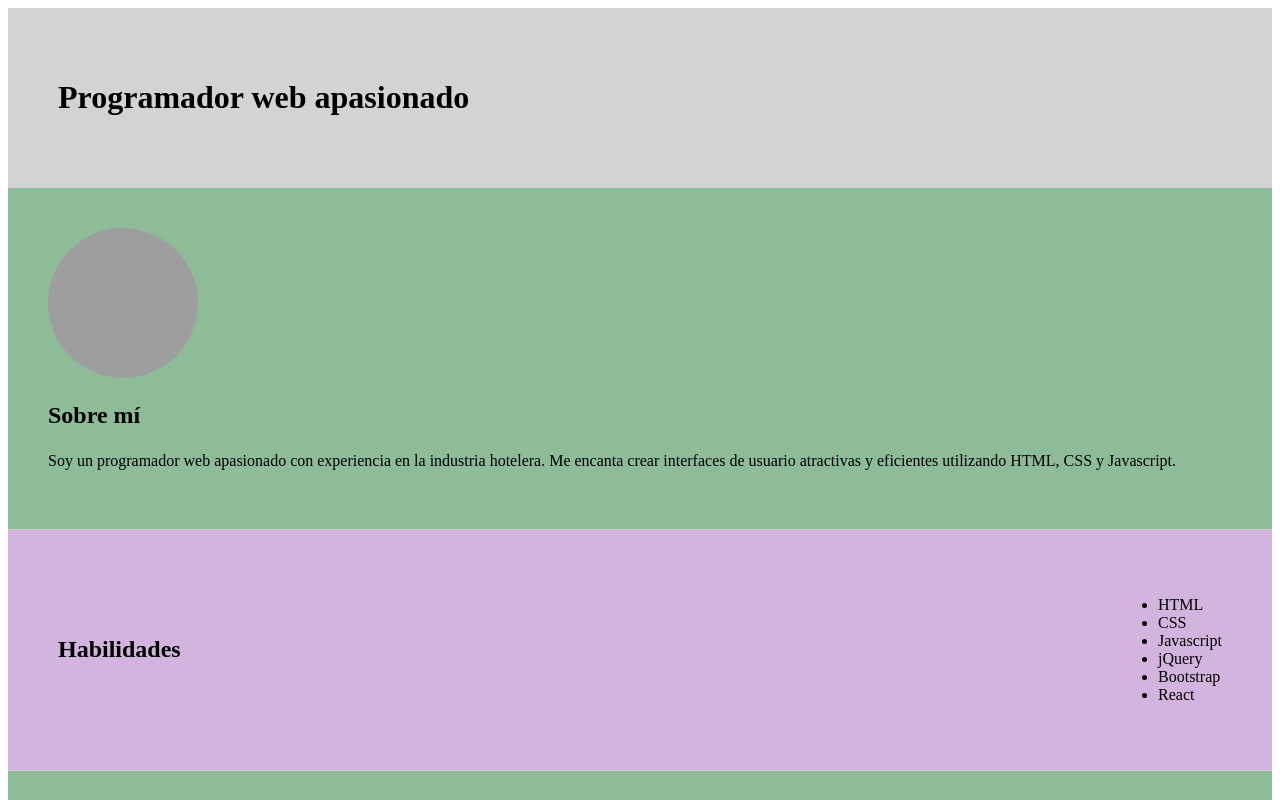
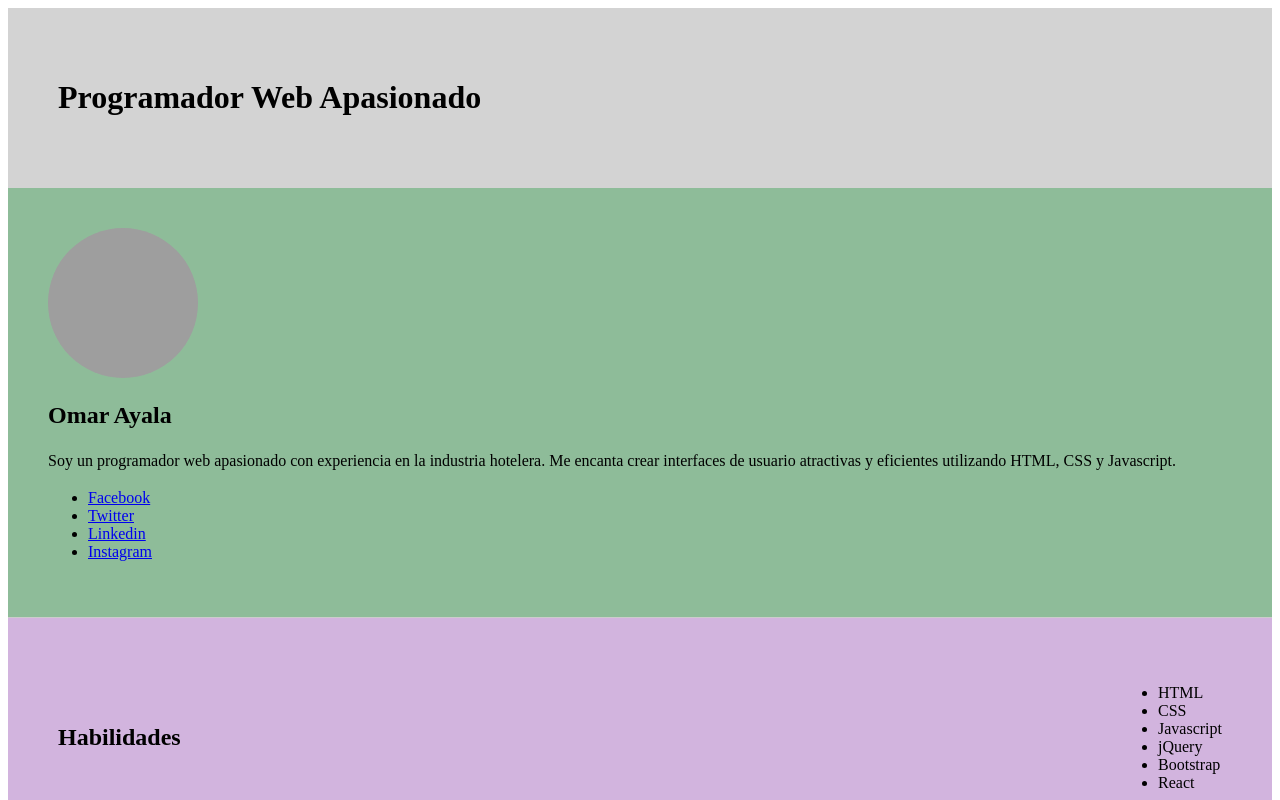
Before and after one commit to ayalaomar/my-first-page, a plain HTML site: page index.html in a window 1280 px wide. Shown: the top 800 px of the page. Drawn offline with Linux system fonts and the light colour scheme; grey boxes are pictures that could not be loaded.

Commit message:
Update index.html

```diff
--- a/index.html
+++ b/index.html
@@ -8,13 +8,24 @@
 </head>
 <body>
   <header id="title">
-    <h1>Programador web apasionado</h1>
+    <h1>Programador Web Apasionado</h1>
   </header>
   <main>
-    <section>
+    <section id="inicio">
         <img src="https://cdn.pixabay.com/photo/2020/01/26/20/14/computer-4795762_960_720.jpg" alt="Computer">
-      <h2>Sobre mí</h2>
-      <p>Soy un programador web apasionado con experiencia en la industria hotelera. Me encanta crear interfaces de usuario atractivas y eficientes utilizando HTML, CSS y Javascript.</p>
+      <h2>Omar Ayala</h2>
+      <p>Soy un programador web apasionado con experiencia en la industria hotelera. Me encanta crear interfaces de usuario atractivas y
+        eficientes utilizando HTML, CSS y Javascript.</p>
+
+        <div class="social-icons">
+            <ul>
+                <li><a href="https://www.facebook.com/tu_perfil_de_facebook" target="_blank">Facebook</a></li>
+                <li><a href="https://twitter.com/tu_perfil_de_twitter" target="_blank">Twitter</a></li>
+                <li> <a href="https://www.linkedin.com/in/tu_perfil_de_linkedin" target="_blank">Linkedin</a></li>
+                <li><a href="https://www.instagram.com/tu_perfil_de_instagram" target="_blank">Instagram</a></li>
+          </ul>
+        </div>
+
     </section>
     <section id="habilidades">
       <h2>Habilidades</h2>
@@ -41,6 +52,8 @@
       <p>Teléfono: <a href="tel:+1-555-555-5555">+1-555-555-5555</a></p>
       <p>LinkedIn: <a href="https://www.linkedin.com/in/tu-nombre/">linkedin.com/in/tu-nombre/</a></p>
     </section>
+
+
   </main>
 </body>
 </html>
```
